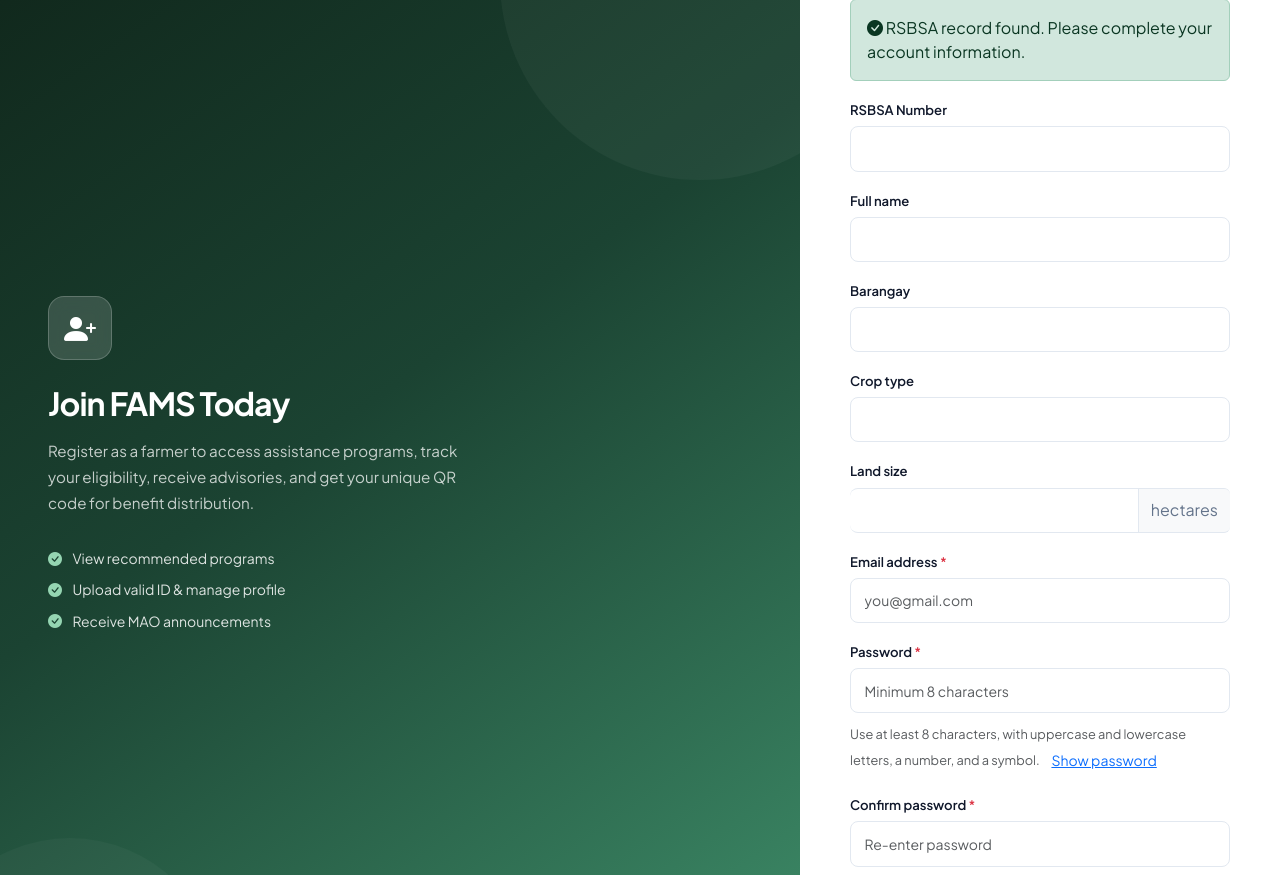
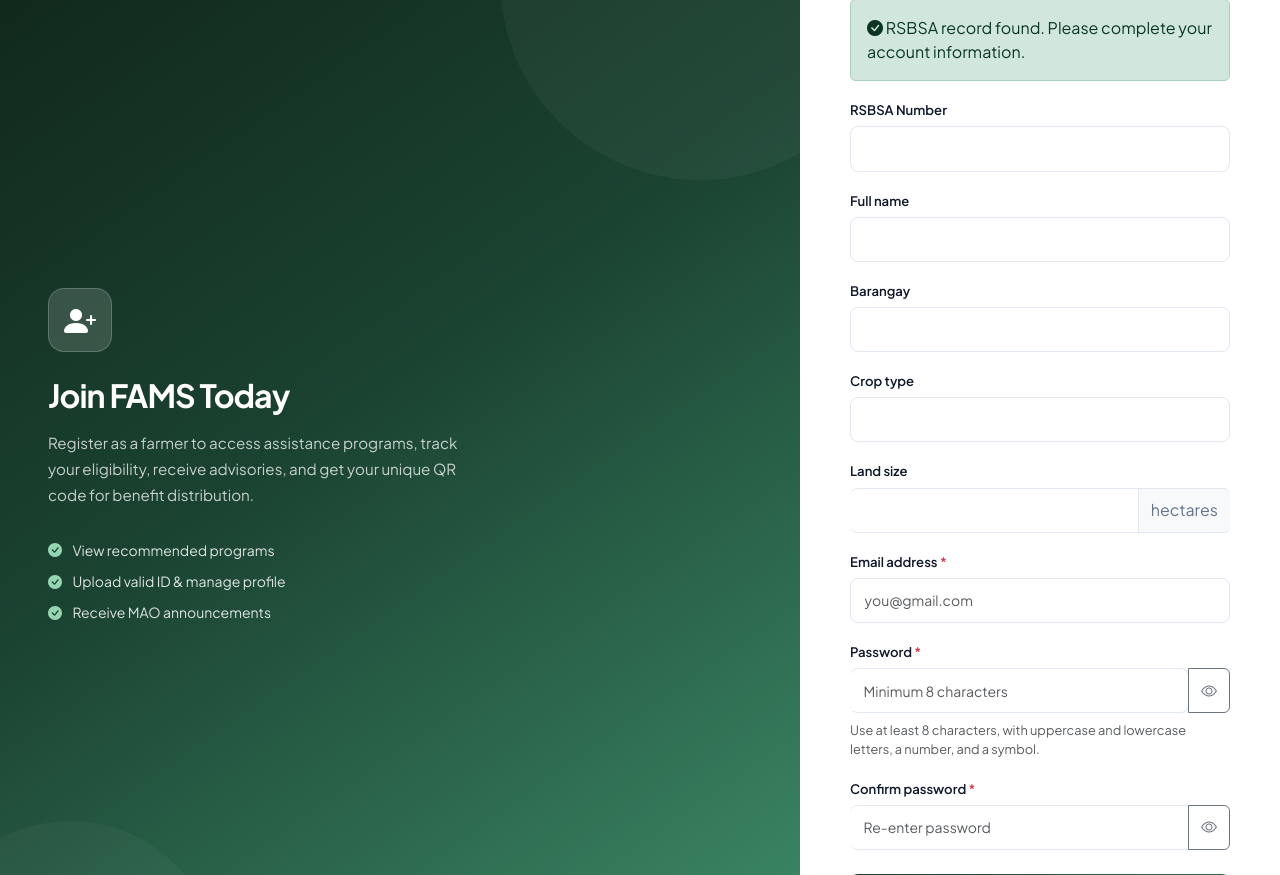
Before and after one commit to chulo0202/capstone, a Laravel app: template resources/views/auth/register.blade.php in a window 1280 px wide. Shown: the part 120-995 px from the top of the page. Run offline with Laravel 12, Linux system fonts and the light colour scheme; the template is opened without the code that fills it, so the values that code supplies are empty; style sheets or scripts are compiled from the project's sources.

Commit message:
Show password visibility icons across farmer account forms

```diff
--- a/resources/views/auth/register.blade.php
+++ b/resources/views/auth/register.blade.php
@@ -217,42 +217,37 @@
 
                     {{-- PASSWORD --}}
                     <div class="mb-3">
-                        <label class="form-label">
+                        <label class="form-label" for="register-password">
                             Password <span class="text-danger" aria-hidden="true">*</span>
                         </label>
 
-                        <input
-                            type="password"
-                            name="password"
-                            class="form-control @error('password') is-invalid @enderror"
-                            placeholder="Minimum 8 characters"
-                            required
-                        >
-                            @include("partials.farmer-password-help")
-
-                        @error('password')
-                            <div class="invalid-feedback">
-                                {{ $message }}
-                            </div>
-                        @enderror
+                        <div class="input-group has-validation">
+                            <input type="password" name="password" id="register-password"
+                                class="form-control @error('password') is-invalid @enderror"
+                                autocomplete="new-password" placeholder="Minimum 8 characters" required>
+                            @include('partials.password-visibility-button', ['inputId' => 'register-password'])
+                            @error('password')
+                                <div class="invalid-feedback">{{ $message }}</div>
+                            @enderror
+                        </div>
+                        @include('partials.farmer-password-help')
                     </div>
-
 
                     {{-- CONFIRM PASSWORD --}}
                     <div class="mb-4">
-                        <label class="form-label">
+                        <label class="form-label" for="register-password-confirmation">
                             Confirm password <span class="text-danger" aria-hidden="true">*</span>
                         </label>
 
-                        <input
-                            type="password"
-                            name="password_confirmation"
-                            class="form-control"
-                            placeholder="Re-enter password"
-                            required
-                        >
+                        <div class="input-group">
+                            <input type="password" name="password_confirmation" id="register-password-confirmation"
+                                class="form-control" autocomplete="new-password" placeholder="Re-enter password" required>
+                            @include('partials.password-visibility-button', [
+                                'inputId' => 'register-password-confirmation',
+                                'passwordLabel' => 'confirmation password',
+                            ])
+                        </div>
                     </div>
-
 
                     {{-- CREATE ACCOUNT --}}
                     <button
--- a/resources/views/partials/farmer-password-help.blade.php
+++ b/resources/views/partials/farmer-password-help.blade.php
@@ -1,6 +1 @@
-<div class="mt-2">
-    <small class="text-muted">Use at least 8 characters, with uppercase and lowercase letters, a number, and a symbol.</small>
-    <button type="button" class="btn btn-link btn-sm"
-        onclick="const fields = this.form.querySelectorAll('[name=password], [name=password_confirmation]'); const show = fields[0].type === 'password'; fields.forEach(field => field.type = show ? 'text' : 'password'); this.textContent = show ? 'Hide password' : 'Show password'; this.setAttribute('aria-pressed', show);"
-        aria-pressed="false">Show password</button>
-</div>
+<small class="text-muted d-block mt-2">Use at least 8 characters, with uppercase and lowercase letters, a number, and a symbol.</small>
--- /dev/null
+++ b/resources/views/partials/password-visibility-button.blade.php
@@ -0,0 +1,16 @@
+<button type="button" class="btn btn-outline-secondary" data-password-label="{{ $passwordLabel ?? 'password' }}"
+    aria-controls="{{ $inputId }}" aria-label="Show {{ $passwordLabel ?? 'password' }}"
+    title="Show {{ $passwordLabel ?? 'password' }}"
+    onclick="
+        const password = document.getElementById(this.getAttribute('aria-controls'));
+        const show = password.type === 'password';
+        const icon = this.querySelector('i');
+        const label = (show ? 'Hide ' : 'Show ') + this.dataset.passwordLabel;
+        password.type = show ? 'text' : 'password';
+        icon.classList.toggle('bi-eye', !show);
+        icon.classList.toggle('bi-eye-slash', show);
+        this.setAttribute('aria-label', label);
+        this.title = label;
+    ">
+    <i class="bi bi-eye" aria-hidden="true"></i>
+</button>
```
Also changed, not shown: resources/views/admin/farmers-create.blade.php (+6 -3 lines), resources/views/auth/login.blade.php (+4 -3 lines), resources/views/farmer/profile.blade.php (+5 -22 lines).
